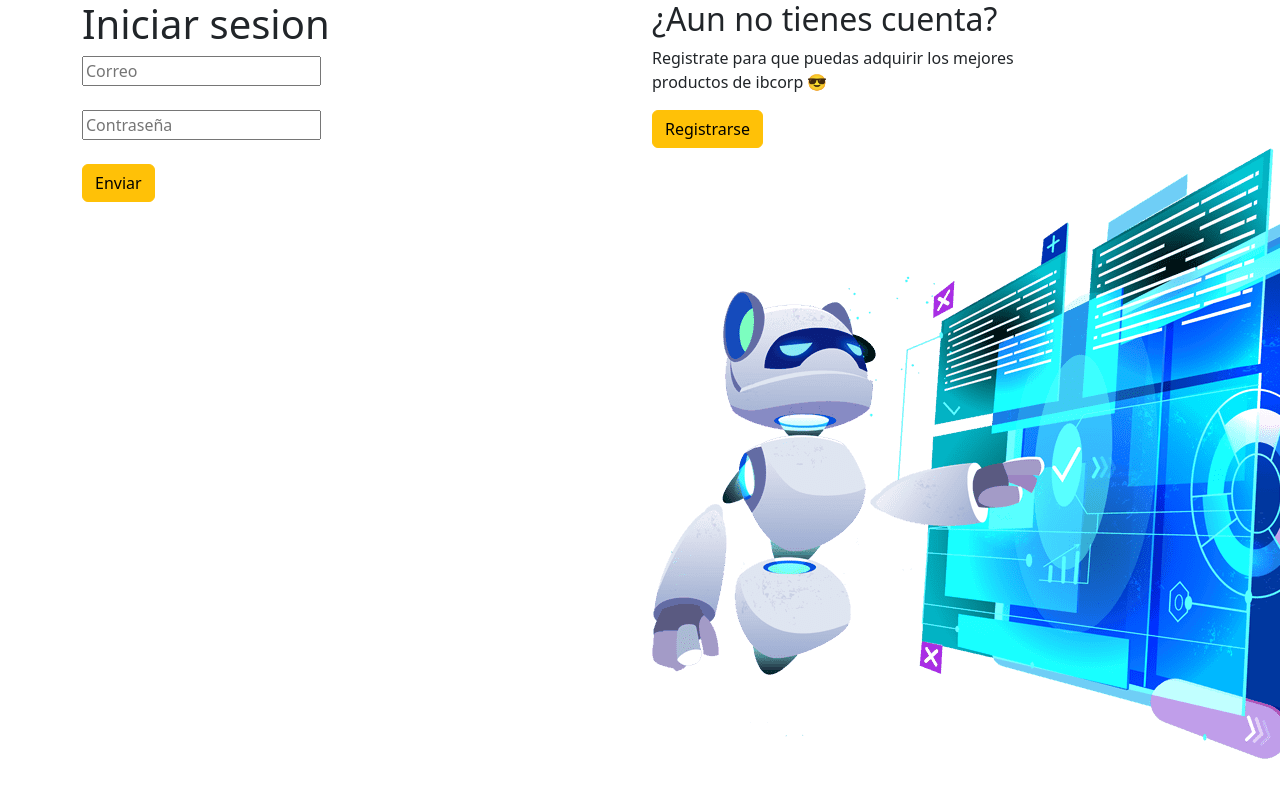
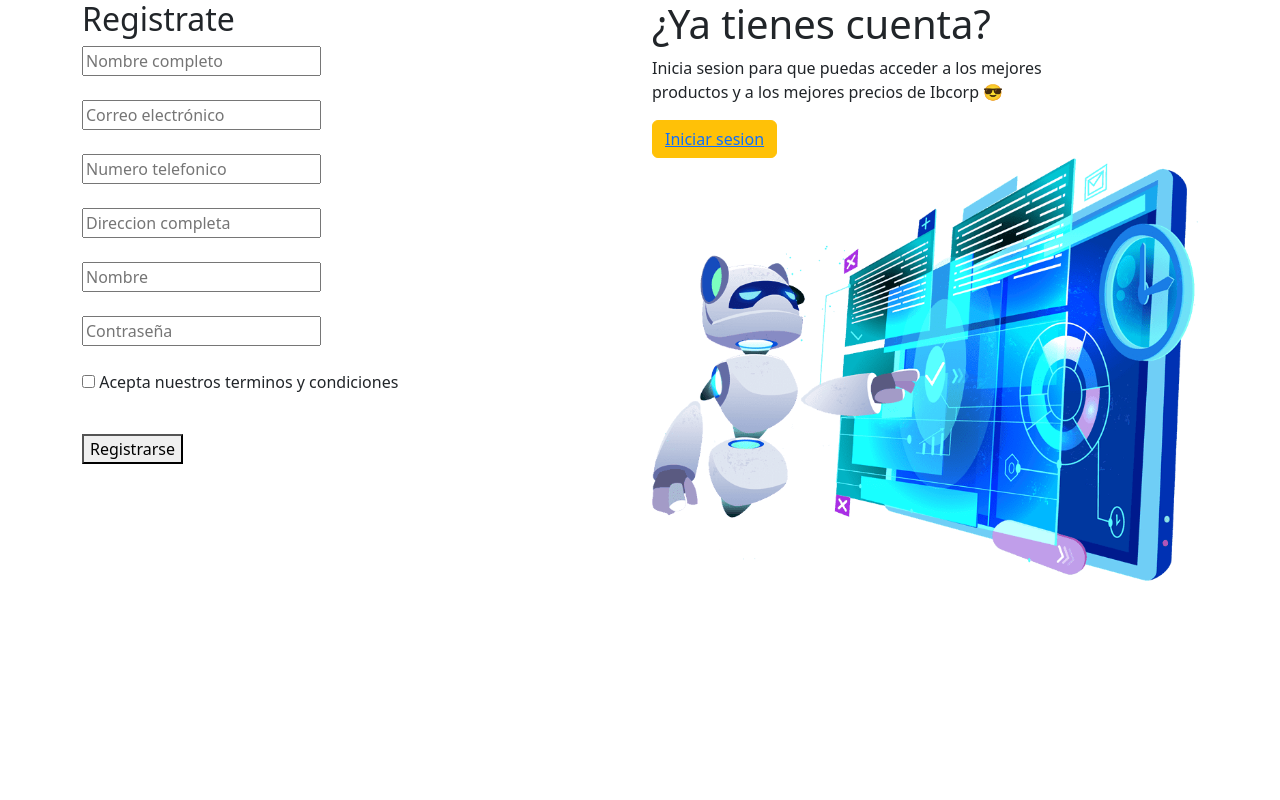
Before and after one commit to EderLG2020/Login_Php_infinityfree, a PHP site: page /view/register.php in a window 1280 px wide; the page is wider, and only the part inside the window is pictured. Run offline with PHP 8.4, Linux system fonts and the light colour scheme; data that the repository does not hold is empty.

Commit message:
2-. interfaz login 2

```diff
--- a/view/register.php
+++ b/view/register.php
@@ -18,18 +18,36 @@
     <div class="container">
         <div class="row">
             <div class="col-6 fondo-abstracto">
-            <h1>Iniciar sesion</h1>
-                <form action="s">
-                    <input type="text" name="usuario" id="usuario" placeholder="Correo" autocomplete="email"><br><br>
-                    <input type="password" name="pass" id="pass" placeholder="Contraseña"><br><br>
-                    <button type="submit" class="btn btn-warning">Enviar</button>
+            <h2>Registrate</h2>
+                <form action="#">
+                <input type="text" name="usuario" id="usuario" placeholder="Nombre completo"
+                        autocomplete="email"><br><br>
+                    <input type="email" name="correo" id="correo" placeholder="Correo electrónico"><br><br>
+                    <input type="number" name="numerotelefonico" id="numerotelefonico"
+                        placeholder="Numero telefonico"><br><br>
+                    <input type="text" name="direccion" id="direccion" placeholder="Direccion completa"><br><br>
+                    <input type="text" name="name" id="name" placeholder="Nombre"><br><br>
+                    <input type="password" name="pass1" id="pass1" placeholder="Contraseña"><br><br>
+                    <!-- <input type="password" name="pass2" id="pass2" placeholder="Confirmar contraseña"><br><br> -->
+
+                    <div class="aceptar">
+                        <p><input type="checkbox" name="acepta" id="acepta"> Acepta nuestros <a>terminos</a> y
+                            <a>condiciones</a>
+                        </p><br>
+
+                    </div>
+                    <button type="submit">Registrarse</button>
                 </form>
             </div>
             <div class="col-6">
-            <h2>¿Aun no tienes cuenta?</h2>
-                <p>Registrate para que puedas adquirir los mejores <br> productos de ibcorp 😎 </p>
-                <button type="submit" class="btn btn-warning">Registrarse</button>
-                <img src="../src/img/registro.png" alt="imagen_venta">
+            <h1>¿Ya tienes cuenta?</h1>
+                <p>Inicia sesion para que puedas acceder a los mejores<br> productos y a los mejores precios de Ibcorp 😎 </p>
+                <button  class="btn btn-warning"><a href="../index.php">Iniciar sesion</a></button>
+
+                <div class="row">
+                    <img src="../src/img/registro.png" alt="imagen_venta">
+
+                </div>
             </div>
         </div>
     </div>
@@ -44,17 +62,3 @@
 </body>
 
 </html>
-
-<?php
-error_reporting(0);
-  $nombre = $_POST['nombre'];
-  $apellido = $_POST['apellido'];
-  $correo = $_POST['correo'];
-  $telefono = $_POST['telefono'];
-  $asunto = $_POST['asunto'];
-  $mensaje = $_POST['mensaje'];
-  $Bs= mysqli_connect("sql208.epizy.com","epiz_27286277","lyIpa5rBea","epiz_27286277_contacto") or die("No se conecto a la base de datos");
-  $Bs -> set_charset("utf8");
-  $Inser = "INSERT INTO contacto(nombre,apellido,correo,telefono,asunto,mensaje) VALUES('$nombre', '$apellido','$correo','$telefono','$asunto','$mensaje')";
-  mysqli_query($Bs,$Inser);
-?>
```
Also changed, not shown: as.html (+16 -2 lines), index.php (+7 -5 lines), 1 other file.
